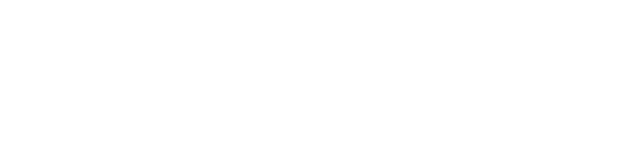
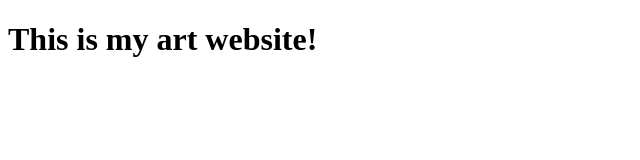
Before and after one commit to clairiezhao/artbyclairie, a plain HTML site: page site.html in a window 1280 px wide. Shown: the whole page, without its empty margins (0-640 px from the left). Drawn offline with Linux system fonts and the light colour scheme.

Commit message:
first website text

```diff
--- a/site.html
+++ b/site.html
@@ -2,5 +2,7 @@
 <html>
 <body>
 
+    <h1> This is my art website! </h1>
+
 </body>
 </html>
```
